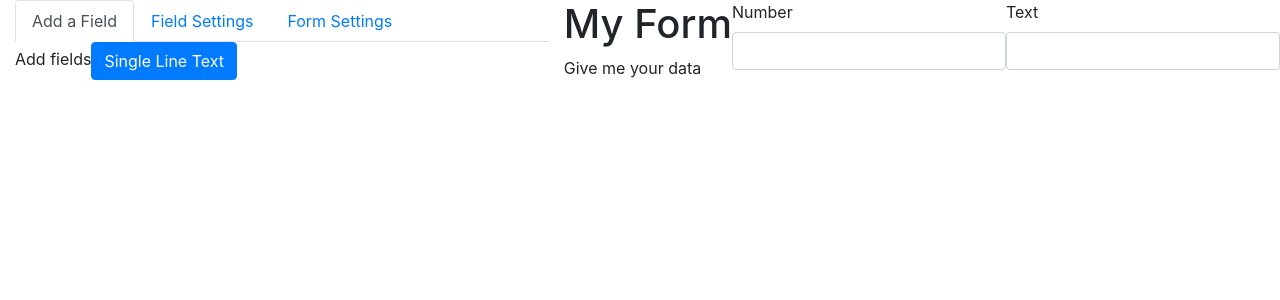
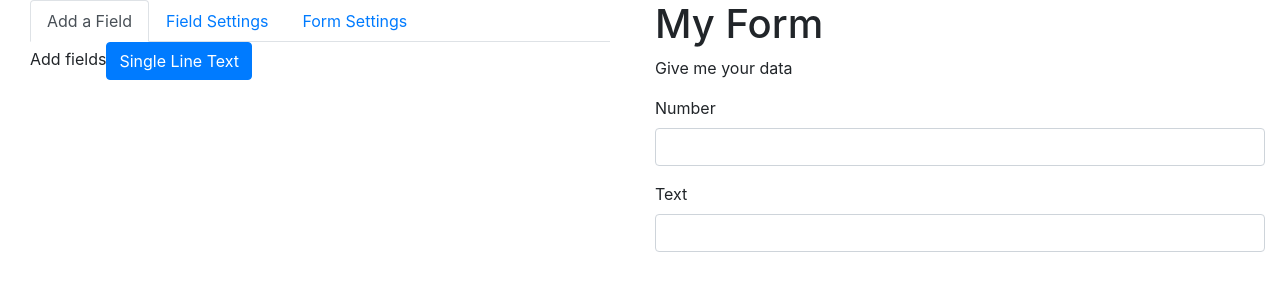
Before and after one commit to hbrooks3/wufoo, a React (Create React App) app: page /abcd in a window 1280 px wide. Shown: the top 300 px of the page. Built offline with nearby package versions, Linux system fonts and the light colour scheme.

Commit message:
Changed layout

```diff
--- a/src/components/FormView.js
+++ b/src/components/FormView.js
@@ -8,6 +8,7 @@ import { selectForm } from "selectors";
 // layout
 import Container from "react-bootstrap/Container";
 import Row from "react-bootstrap/Row";
+import Col from "react-bootstrap/Col";
 
 // components
 import PreviewPane from "components/PeviewPane";
@@ -25,6 +26,7 @@ const FormView = ({ formId, createField, updateField }) => {
   return (
     <Container fluid>
       <Row>
+        <Col>
           <EditPane
             tab={tab}
             setTab={setTab}
@@ -33,11 +35,14 @@ const FormView = ({ formId, createField, updateField }) => {
             updateField={updateField}
             createField={createField}
           />
+        </Col>
+        <Col>
           <PreviewPane
             form={form}
             setTab={setTab}
             setFieldIndex={setFieldIndex}
           />
+        </Col>
       </Row>
     </Container>
   );
```
Lines whose indentation alone changed are shown as unchanged.
